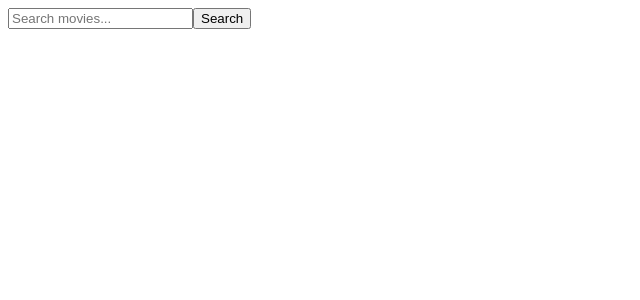
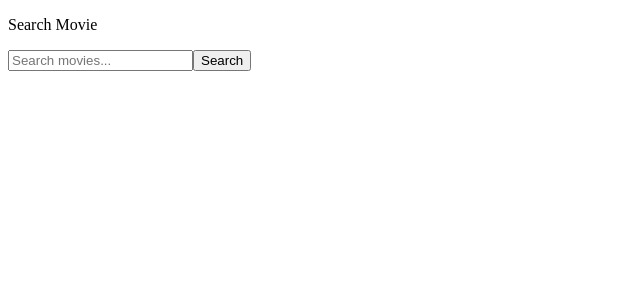
Before and after one commit to acciojob/movie-search-Pranshu-15, a React app: page / in a window 1280 px wide. Shown: the top 300 px of the page, without its empty margins (0-640 px from the left). Built offline with nearby package versions, Linux system fonts and the light colour scheme.

Commit message:
completed2

```diff
--- a/src/components/App.js
+++ b/src/components/App.js
@@ -22,6 +22,7 @@ const App = () => {
   };
   return (
     <div>
+      <p>Search Movie</p>
         {/* Do not remove the main div */}
 <SearchBar onSearch={searchMovies} />
 {error && <Error />}
```
